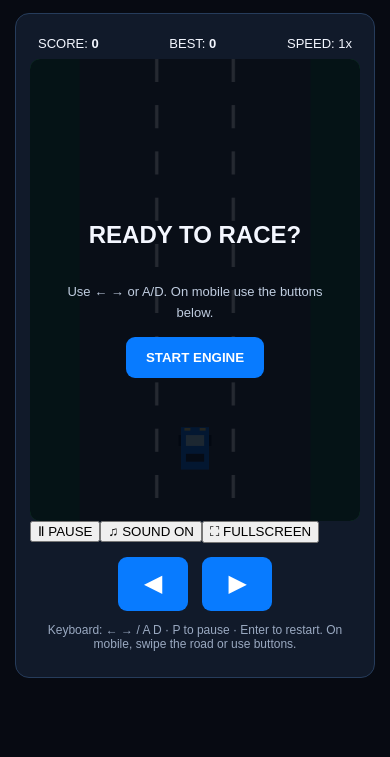
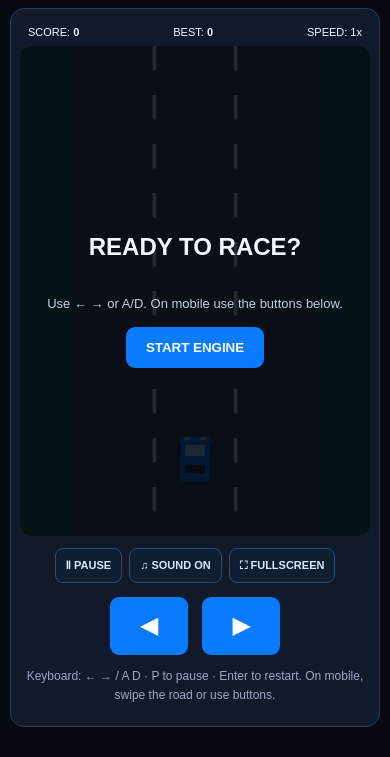
Before and after one commit to Mr-Mehedi-69/SingleBIT-Arcade, a plain HTML site: page games/street-racer/index.html in a window 390 px wide. Shown: the part 214-971 px from the top of the page. Before the commit the page ends 927 px from the top, so only its background shows below. Drawn offline with Linux system fonts and the light colour scheme.

Commit message:
Phase 03: responsive game controls and fullscreen styling

```diff
--- a/games/game.css
+++ b/games/game.css
@@ -1 +1,2 @@
 *{box-sizing:border-box}body{margin:0;background:#070a12;color:#f4f7ff;font-family:Arial,sans-serif}.top{max-width:1000px;margin:auto;padding:18px;display:flex;justify-content:space-between;align-items:center}.brand{font-weight:bold;letter-spacing:2px}.brand b{color:#168bff}.back{color:#9dcfff}.wrap{max-width:950px;margin:20px auto;padding:15px}.heading{text-align:center}.eyebrow{color:#00d9ff;letter-spacing:3px;font-size:11px}.heading h1{font-size:clamp(25px,5vw,42px);letter-spacing:2px}.heading p,.help{color:#9aa9c1}.shell{background:#111a2a;border:1px solid #263c5b;border-radius:14px;padding:14px}.hud{display:flex;justify-content:space-between;padding:8px;font-size:13px}.stage{position:relative;background:#05080e;border-radius:10px;overflow:hidden}.stage canvas{display:block;width:100%;height:auto;touch-action:none}.overlay{position:absolute;inset:0;background:#030711dc;display:flex;flex-direction:column;align-items:center;justify-content:center;text-align:center;padding:20px}.overlay p{max-width:460px;line-height:1.6;color:#c0cde0;font-size:13px}.btn,.control{background:#087bff;color:white;border:0;border-radius:9px;padding:13px 20px;font-weight:bold}.hidden{display:none!important}.controls{display:flex;justify-content:center;gap:14px;margin-top:14px}.control{width:70px;height:54px;font-size:22px;touch-action:none}.help{text-align:center;font-size:12px}@media(min-width:760px){.controls{display:none}}
+.game-toolbar{display:flex;justify-content:center;gap:10px;flex-wrap:wrap;margin:12px 0 4px}.tool-btn{background:#101e32;color:#d8e9ff;border:1px solid #2b4d75;border-radius:8px;padding:10px 14px;font-weight:700;font-size:12px;cursor:pointer}.tool-btn:active,.control:active{transform:scale(.96);filter:brightness(1.2)}.stage:fullscreen{display:flex;align-items:center;justify-content:center;background:#05080e;padding:10px}.stage:fullscreen canvas{width:auto;height:100%;max-width:100%;object-fit:contain}.shell:fullscreen{background:#070a12;overflow:auto;padding:12px}.shell:fullscreen .stage{max-height:75vh}.shell:fullscreen canvas{max-height:75vh;width:auto;margin:auto}.controls{user-select:none;-webkit-user-select:none}@media(max-width:759px){.controls{display:flex}.control{width:clamp(64px,20vw,90px);height:58px}.wrap{padding:10px}.shell{padding:9px}.game-toolbar{gap:7px}.tool-btn{padding:10px;font-size:11px}.hud{font-size:11px;gap:8px}.help{line-height:1.6}}
```
